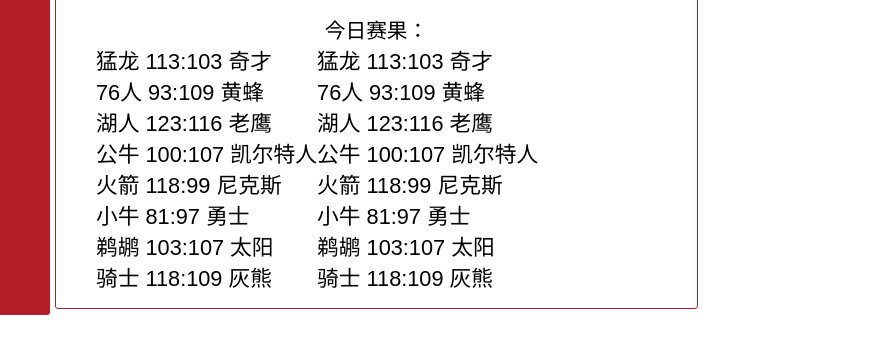
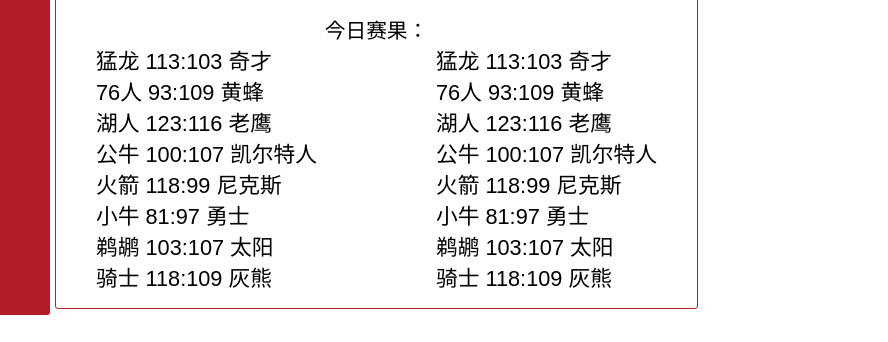
Before and after one commit to Oreo0891/week02, a plain HTML site: page index.html in a window 1280 px wide. Shown: the part 633-975 px from the top of the page, 392-1280 px from the left. Drawn offline with Linux system fonts and the light colour scheme.

Commit message:
last last last commit

```diff
--- a/index.html
+++ b/index.html
@@ -227,7 +227,7 @@
 								<li>鹈鹕&nbsp;103:107&nbsp;太阳</li>
 								<li>骑士&nbsp;118:109&nbsp;灰熊</li>
 							</ul>
-							<ul id="games1">
+							<ul id="games2">
 								<li>猛龙&nbsp;113:103&nbsp;奇才</li>
 								<li>76人&nbsp;93:109&nbsp;黄蜂</li>
 								<li>湖人&nbsp;123:116&nbsp;老鹰</li>
```
